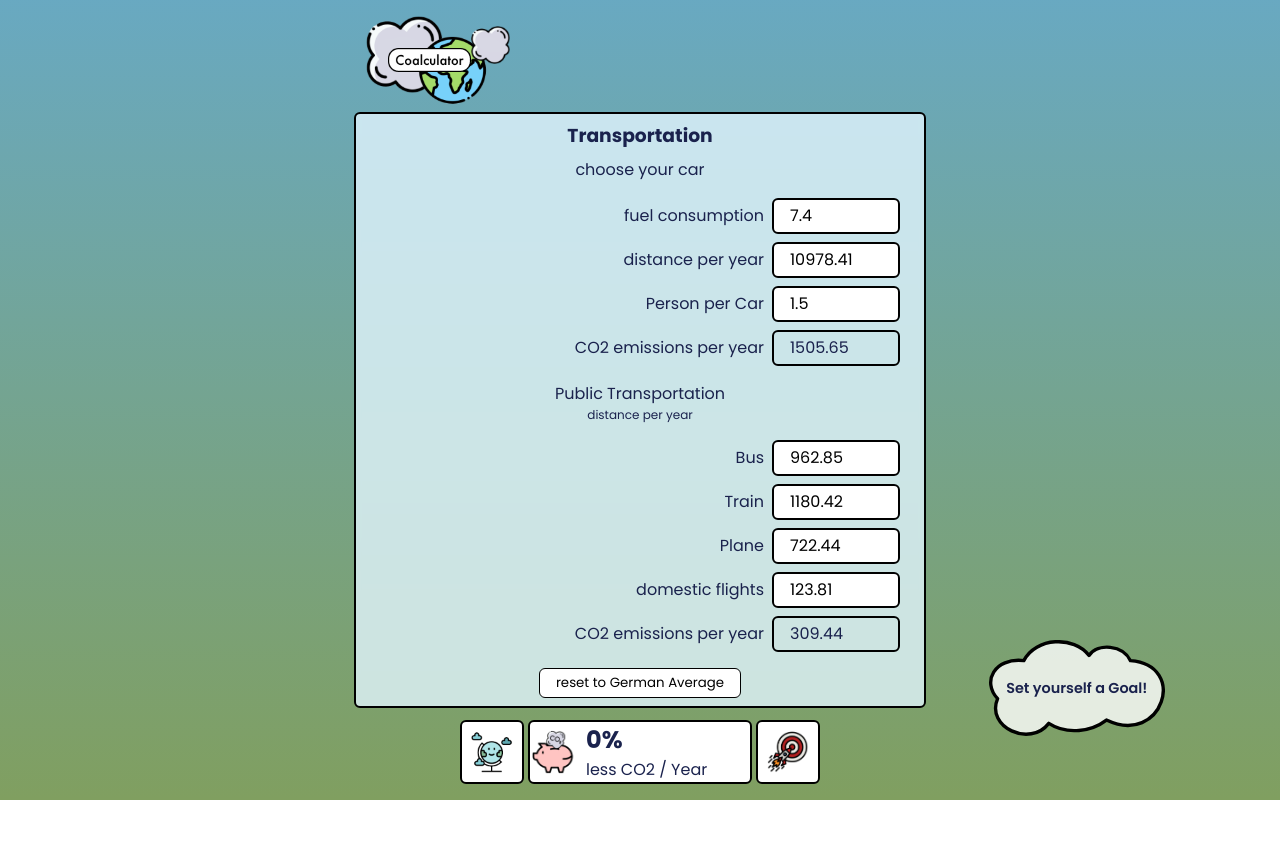
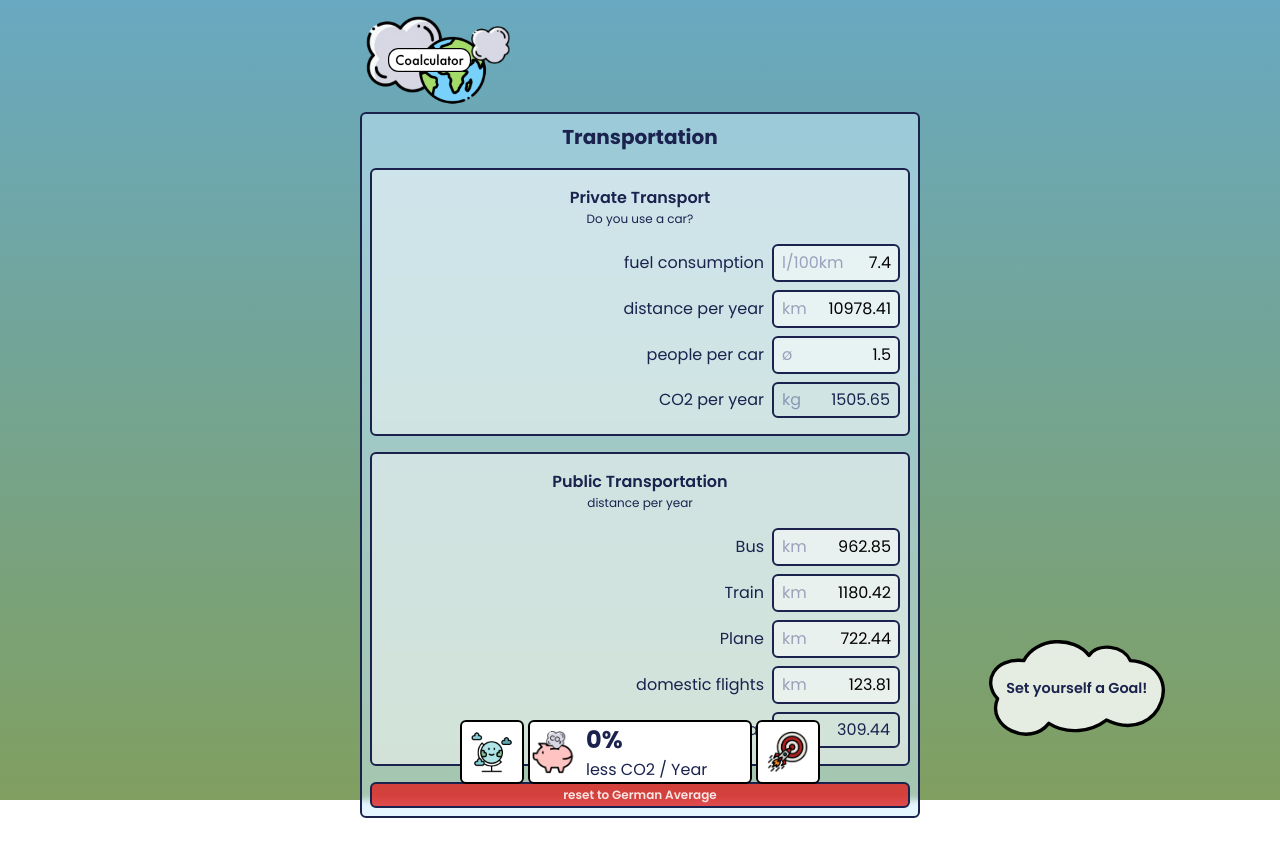
Before and after one commit to jensdreske/capstone-project, a React (Create React App) app in the folder client/: page /transport in a window 1280 px wide. Shown: the top 856 px of the page. Before the commit the page ends 820 px from the top, so only its background shows below. Built offline with nearby package versions, Linux system fonts and the light colour scheme.

Commit message:
more styling for goal and transportation pages

```diff
--- a/client/src/GlobalStyles.js
+++ b/client/src/GlobalStyles.js
@@ -5,9 +5,16 @@ import { createGlobalStyle } from "styled-components";
 export default createGlobalStyle`
 :root {
     --darkest: hsl(230,50%,20%);
+    --brightest: #fffd;
 
     --borderLine: 2px solid var(--darkest);
     --boxRadius: 6px;
+    --boxBackdropFilter: blur(3px);
+
+    --backgroundTransparent: hsla(200, 100%, 90%, 0.5);
+    --backgroundBright: hsla(0, 0%, 100%, 0.5);
+
+    --smallText: 0.75rem;
 }
 
 * {
@@ -35,7 +42,13 @@ input {
 }
 
 h3 {
-    margin-bottom: 0.5rem;
+    font-size: 1.25rem;
+    font-weight:700;
+    margin-bottom: 0.125rem;
+}
+
+h4 {
+    font-weight:600;
 }
 
 .smallText {
--- a/client/src/components/CustomGoals.js
+++ b/client/src/components/CustomGoals.js
@@ -10,7 +10,7 @@ export default function CustomGoals({
 }) {
   return (
     <CustomGoalsWrapper>
-      <h3>Custom goals:</h3>
+      <h4>Custom goals:</h4>
       <CustomItemBox
         goals={goals}
         setGoals={setGoals}
@@ -22,7 +22,7 @@ export default function CustomGoals({
 }
 
 const CustomGoalsWrapper = styled.article`
-  margin: 2rem 0;
+  margin: 1.5rem 0;
   width: 100%;
   max-width: 30rem;
 `;
--- a/client/src/components/GameScores.js
+++ b/client/src/components/GameScores.js
@@ -2,6 +2,8 @@ import styled from "styled-components/macro";
 
 import { roundPlaces } from "../lib/roundPlaces.js";
 import { calculateGameEnd } from "../lib/co2BudgetCalculations";
+
+import shortenNumbers from "../lib/shortenNumbers";
 
 import finish from "../images/finish@2x.png";
 import clock from "../images/clock@2x.png";
@@ -35,7 +37,7 @@ export default function GameScores({
 
   function daysOrYearsToGo(days) {
     const years = roundPlaces(days / 365);
-    if (days < 0 || years >= 1000) return "Never";
+    if (days <= 0 || years >= 1000) return "Never";
     if (years > 1) return years + " years ";
     return days + " days";
   }
@@ -68,7 +70,7 @@ export default function GameScores({
         />
         <ScoreboxElement
           icon={piggy}
-          h2={`${Math.abs(playerScore.savingsInPercent)}% `}
+          h2={`${shortenNumbers(Math.abs(playerScore.savingsInPercent))}% `}
           p={`${
             playerScore.savingsInPercent >= -0.01 ? `less` : `more`
           } CO2 / Year`}
--- /dev/null
+++ b/client/src/lib/shortenNumbers.js
@@ -0,0 +1,6 @@
+export default function shortenNumbers(value, places = 7) {
+  if (value.toString().length > places) {
+    return value.toExponential(places - 3);
+  }
+  return value;
+}
--- a/client/src/pages/Transportation.js
+++ b/client/src/pages/Transportation.js
@@ -9,6 +9,8 @@ import {
   vehicleCo2PerYear,
   recalculateTransportationScore,
 } from "../lib/transportationScoreCalculations";
+
+import shortenNumbers from "../lib/shortenNumbers";
 
 const playerTransport = JSON.stringify(playerInit.transport);
 
@@ -44,7 +46,7 @@ export default function Transportation({ player, setPlayer, countryData }) {
       return fieldEntry;
     });
     fieldValue = Number(fieldValue);
-    if (!isNaN(fieldValue)) {
+    if (isFinite(fieldValue)) {
       setPlayer((player) => {
         player.transport[category][fieldName] = fieldValue;
         if (category === "car") {
@@ -78,9 +80,12 @@ export default function Transportation({ player, setPlayer, countryData }) {
   return (
     <Shareform>
       <h3>Transportation</h3>
-      <p>choose your car</p>
+      <FormContainer>
+        <h4>Private Transport</h4>
+        <p className="smallText">Do you use a car?</p>
         <TransportationForm>
           <p>fuel consumption</p>
+          <FormWithUnit>
             <FormInput
               type="text"
               id="consumption"
@@ -90,7 +95,10 @@ export default function Transportation({ player, setPlayer, countryData }) {
               }`}
               onChange={(event) => updatePlayer(event, "car")}
             ></FormInput>
+            <Unit>l/100km</Unit>
+          </FormWithUnit>
           <p>distance per year</p>
+          <FormWithUnit>
             <FormInput
               type="text"
               id="kmPerYear"
@@ -98,7 +106,11 @@ export default function Transportation({ player, setPlayer, countryData }) {
               value={roundPlaces(player.transport.car.kmPerYear)}
               onChange={(event) => updatePlayer(event, "car")}
             ></FormInput>
-        <p>Person per Car</p>
+            <Unit>km</Unit>
+          </FormWithUnit>
+          <p>people per car</p>
+          <FormWithUnit>
+            <Unit>ø</Unit>
             <FormInput
               type="text"
               id="utilization"
@@ -108,16 +120,23 @@ export default function Transportation({ player, setPlayer, countryData }) {
               }`}
               onChange={(event) => updatePlayer(event, "car")}
             ></FormInput>
-        <p>CO2 emissions per year</p>
+          </FormWithUnit>
+          <p>CO2 per year</p>
           <ResultBox>
-          {roundPlaces(vehicleCo2PerYear("car", player, countryData))}
+            {shortenNumbers(
+              roundPlaces(vehicleCo2PerYear("car", player, countryData))
+            )}
+            <Unit>kg</Unit>
           </ResultBox>
         </TransportationForm>
-
-      <p>Public Transportation</p>
+      </FormContainer>
+      <FormContainer>
+        <h4>Public Transportation</h4>
         <p className="smallText">distance per year</p>
         <TransportationForm>
           <p>Bus</p>
+          <FormWithUnit>
+            <Unit>km</Unit>
             <FormInput
               type="text"
               id="BusKmPerYear"
@@ -125,8 +144,10 @@ export default function Transportation({ player, setPlayer, countryData }) {
               value={roundPlaces(player.transport.bus.kmPerYear)}
               onChange={(event) => updatePlayer(event, "bus")}
             ></FormInput>
-
+          </FormWithUnit>
           <p>Train</p>
+          <FormWithUnit>
+            <Unit>km</Unit>
             <FormInput
               type="text"
               id="TrainKmPerYear"
@@ -134,8 +155,11 @@ export default function Transportation({ player, setPlayer, countryData }) {
               value={roundPlaces(player.transport.train.kmPerYear)}
               onChange={(event) => updatePlayer(event, "train")}
             ></FormInput>
+          </FormWithUnit>
 
           <p>Plane</p>
+          <FormWithUnit>
+            <Unit>km</Unit>
             <FormInput
               type="text"
               id="PlaneKmPerYear"
@@ -143,8 +167,11 @@ export default function Transportation({ player, setPlayer, countryData }) {
               value={roundPlaces(player.transport.aviation_exterior.kmPerYear)}
               onChange={(event) => updatePlayer(event, "aviation_exterior")}
             ></FormInput>
+          </FormWithUnit>
 
           <p>domestic flights</p>
+          <FormWithUnit>
+            <Unit>km</Unit>
             <FormInput
               type="text"
               id="PlaneKmPerYear"
@@ -152,35 +179,46 @@ export default function Transportation({ player, setPlayer, countryData }) {
               value={roundPlaces(player.transport.aviation_interior.kmPerYear)}
               onChange={(event) => updatePlayer(event, "aviation_interior")}
             ></FormInput>
-        <p>CO2 emissions per year</p>
+          </FormWithUnit>
+          <p>CO2 per year</p>
           <ResultBox>
-          {roundPlaces(
+            <Unit>kg</Unit>
+            {shortenNumbers(
+              roundPlaces(
                 ["bus", "train", "aviation_exterior", "aviation_interior"]
-              .map((vehicle) => vehicleCo2PerYear(vehicle, player, countryData))
+                  .map((vehicle) =>
+                    vehicleCo2PerYear(vehicle, player, countryData)
+                  )
                   .reduce((acc, cur) => acc + cur)
+              )
             )}
           </ResultBox>
         </TransportationForm>
-      <button onClick={() => resetForm()}>reset to German Average</button>
+      </FormContainer>
+      <ResetButton onClick={() => resetForm()}>
+        reset to German Average
+      </ResetButton>
     </Shareform>
   );
 }
 
 const Shareform = styled.article`
-  backdrop-filter: blur(3px);
-  background-color: hsla(200, 100%, 94.7%, 0.79);
-  border-radius: 6px;
-  border: 2px solid black;
+  backdrop-filter: var(--boxBackdropFilter);
+  background-color: var(--backgroundTransparent);
+  border-radius: var(--boxRadius);
+  border: var(--borderLine);
   margin-bottom: 1rem;
   padding: 0.5rem;
   position: relative;
   z-index: 50;
-  button {
-    background: white;
-    border-radius: 6px;
-    border: 1.5px solid black;
-    padding: 0.25rem 1rem;
-  }
+`;
+
+const FormContainer = styled.article`
+  background-color: var(--backgroundBright);
+  border-radius: var(--boxRadius);
+  border: var(--borderLine);
+  margin: 1rem 0;
+  padding: 1rem 0.5rem;
 `;
 
 const TransportationForm = styled.section`
@@ -188,19 +226,54 @@ const TransportationForm = styled.section`
   display: grid;
   grid-gap: 0.5rem;
   grid-template-columns: 3fr 1fr;
-  margin: 1rem;
+  margin-top: 1rem;
   text-align: right;
+`;
+
+const FormWithUnit = styled.div`
+  padding: 3px;
+  width: 8rem;
+  background: var(--backgroundBright);
+  border-radius: var(--boxRadius);
+  border: var(--borderLine);
+  display: flex;
+  align-items: center;
+  position: relative;
 `;
 
 const FormInput = styled.input`
   font-size: 1rem;
-  padding: 0.25rem 1rem;
-  width: 8rem;
+  max-width: 100%;
+  background: none;
+  border: none;
+  padding: 0.125rem 0.25rem;
+  text-align: right;
+`;
+
+const Unit = styled.div`
+  display: inline;
+  flex: none;
+  margin-left: 0.25rem;
+  position: absolute;
+  left: 0.25rem;
+  color: #0055;
+`;
+
+const ResetButton = styled.button`
+  background-color: hsla(0, 75%, 50%, 0.8);
+  border-radius: var(--boxRadius);
+  border: var(--borderLine);
+  color: var(--brightest);
+  font-size: var(--smallText);
+  font-weight: 600;
+  padding: 0.125rem 0.5rem;
+  width: 100%;
 `;
 
 const ResultBox = styled.p`
-  border-radius: 6px;
-  border: 2px solid black;
-  padding: 0.25rem 1rem;
-  text-align: left;
+  border-radius: var(--boxRadius);
+  border: var(--borderLine);
+  padding: 0.25rem 0.5rem;
+  text-align: right;
+  position: relative;
 `;
```
Also changed, not shown: client/src/components/AddCustomGoal.js (+15 -9 lines), client/src/components/CommunityGoals.js (+25 -15 lines), client/src/components/CustomItemBox.js (+41 -40 lines), client/src/components/GoalTravelItem.js (+6 -5 lines), client/src/pages/Goals.js (+12 -10 lines). Lines whose indentation alone changed are shown as unchanged.
